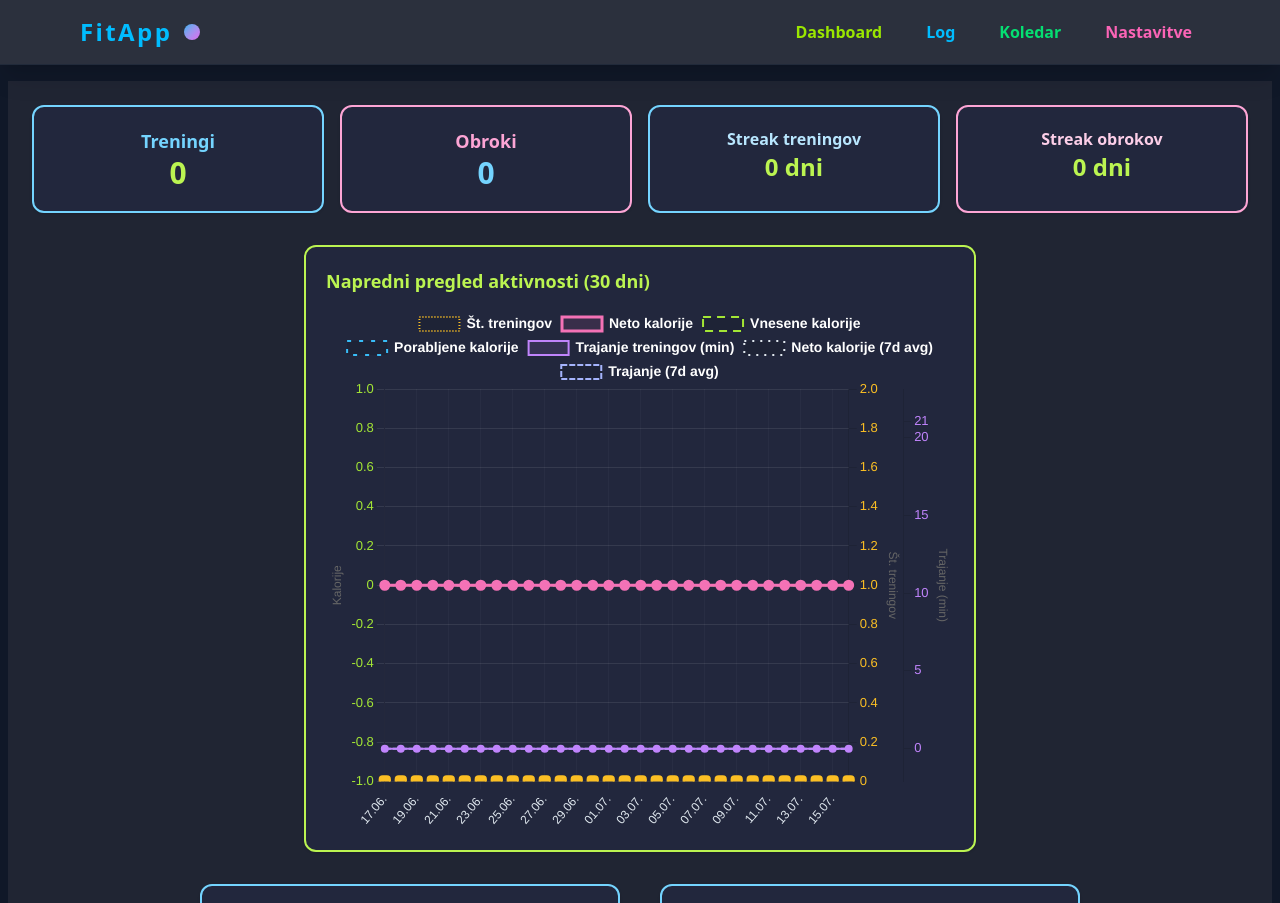
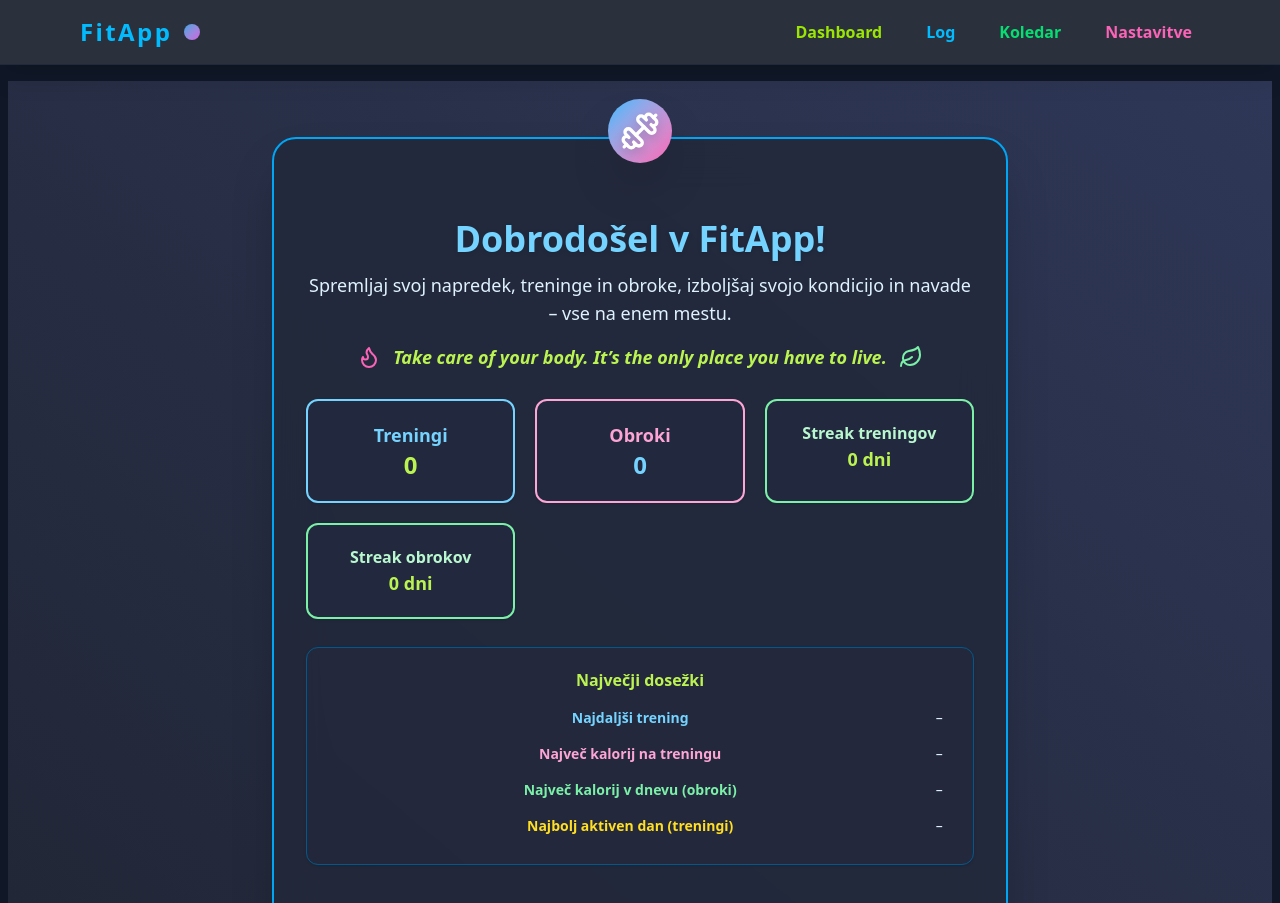
Before and after one commit to L0L3KB0L3K/FitAppRep, a React (Vite) app: page / in a window 1280 px wide. Shown: the top 903 px of the page. Built offline with nearby package versions, Linux system fonts and the light colour scheme.

Commit message:
dodan home page, footer...

```diff
--- a/src/App.jsx
+++ b/src/App.jsx
@@ -1,12 +1,13 @@
 import { BrowserRouter as Router, Routes, Route } from "react-router-dom";
 import Navbar from "./components/Navbar";
 import { Toaster } from "react-hot-toast";
-// Uvozi nove strani (komponente)
+import Home from "./pages/home";
 import Dashboard from "./pages/Dashboard";
 import Log from "./pages/Log";
 import Calendar from "./pages/Calendar";
 import Settings from "./pages/Settings";
 import "./index.css";
+
 
 function App() {
   return (
@@ -18,7 +19,7 @@ function App() {
       <div className="bg-gray-900 min-h-screen px-2 pt-4">
         <Routes>
           {/* Nastavi, katera komponenta naj se prikaže na določeni poti */}
-          <Route path="/" element={<Dashboard />} />
+          <Route path="/" element={<Home />} />
           <Route path="/dashboard" element={<Dashboard />} />
           <Route path="/log" element={<Log />} />
           <Route path="/calendar" element={<Calendar />} />
--- /dev/null
+++ b/src/components/Footer.jsx
@@ -0,0 +1,19 @@
+function Footer() {
+  return (
+    <footer className="w-full bg-[#202533] border-t border-gray-800/70 py-4 text-center mt-12">
+      <div className="text-sm text-gray-400">
+        © {new Date().getFullYear()} FitApp • Created by Maj Oman
+        <span className="mx-2">|</span>
+        <a
+          href="https://github.com/L0L3KB0L3K/FitAppRep"
+          target="_blank"
+          rel="noopener noreferrer"
+          className="text-sky-400 hover:underline"
+        >
+          GitHub
+        </a>
+      </div>
+    </footer>
+  );
+}
+export default Footer;
--- a/src/components/Navbar.jsx
+++ b/src/components/Navbar.jsx
@@ -44,11 +44,9 @@ function FancyLink({ to, color, active, children, ...props }) {
   );
 }
 
-
 /**
  * Navbar – glavni navigacijski meni aplikacije
- * Prikazuje logo z animacijo, navigacijo za desktop in mobilne naprave,
- * aktivni zavihek je vizualno označen, dostopnost urejena (aria-labeli, title).
+ * Logo vodi na Home (/), Home ni več med gumbi.
  */
 function Navbar() {
   const [open, setOpen] = useState(false);
@@ -57,7 +55,7 @@ function Navbar() {
   // Helper: preveri ali je trenutna pot aktivna
   const isActive = (path) => location.pathname.startsWith(path);
 
-  // Navigacijske poti in barve (za lažje DRY vzdrževanje)
+  // Navigacijske poti in barve (brez Home)
   const navLinks = [
     { to: "/dashboard", label: "Dashboard", color: "lime" },
     { to: "/log", label: "Log", color: "sky" },
@@ -73,7 +71,7 @@ function Navbar() {
       <div className="max-w-6xl mx-auto px-4 flex justify-between items-center h-16">
         {/* Logo z animacijo in aria-label */}
         <Link
-          to="/dashboard"
+          to="/"
           className="text-2xl font-extrabold tracking-widest text-sky-400 flex items-center select-none transition-transform duration-200 hover:scale-105 hover:drop-shadow-lg"
           aria-label="Domov - FitApp"
           title="Domov"
--- /dev/null
+++ b/src/pages/Home.jsx
@@ -0,0 +1,198 @@
+import { useMemo } from "react";
+import { Link } from "react-router-dom";
+import useLocalStorage from "../hooks/useLocalStorage";
+import Footer from "../components/Footer";
+import { Flame, Dumbbell, Leaf } from "lucide-react";
+
+// Motivacijski citati – šport, prehrana, mentaliteta
+const QUOTES = [
+  // trening
+  "Small steps every day lead to big results.",
+  "Discipline beats motivation.",
+  "Push yourself, because no one else will do it for you.",
+  "No excuses. Just progress.",
+  "Consistency is the key to success.",
+  "Every workout counts – even the short ones.",
+  // prehrana
+  "You can’t out-train a bad diet.",
+  "Healthy body, healthy mind.",
+  "Eat for the body you want, not for the body you have.",
+  "Great abs are made in the kitchen.",
+  "Water is your best workout buddy.",
+  // mentaliteta/život
+  "Your only limit is your mind.",
+  "Progress, not perfection.",
+  "Take care of your body. It’s the only place you have to live.",
+  "Zdrav duh v zdravem telesu.",
+  "Small daily improvements are the key to staggering long-term results.",
+];
+
+// Največji dosežki – helper funkcija
+function calcAchievements(trainings, meals) {
+  const longest = trainings.length
+    ? trainings.reduce((max, t) => (Number(t.duration) > Number(max.duration) ? t : max), trainings[0])
+    : null;
+  const mostBurned = trainings.length
+    ? trainings.reduce((max, t) => (Number(t.calories) > Number(max.calories) ? t : max), trainings[0])
+    : null;
+  let dayCalories = {};
+  meals.forEach((m) => {
+    if (!m.date) return;
+    dayCalories[m.date] = (dayCalories[m.date] || 0) + Number(m.calories || 0);
+  });
+  const maxDay = Object.entries(dayCalories).sort((a, b) => b[1] - a[1])[0];
+  let dayTrainings = {};
+  trainings.forEach((t) => {
+    if (!t.date) return;
+    dayTrainings[t.date] = (dayTrainings[t.date] || 0) + 1;
+  });
+  const maxTrDay = Object.entries(dayTrainings).sort((a, b) => b[1] - a[1])[0];
+
+  return {
+    longest,
+    mostBurned,
+    maxDay, // [datum, kalorije]
+    maxTrDay, // [datum, št]
+  };
+}
+
+function getRandomQuote() {
+  return QUOTES[Math.floor(Math.random() * QUOTES.length)];
+}
+
+function Home() {
+  // Podatki za povzetek/dosežke
+  const [trainings] = useLocalStorage("trainings", []);
+  const [meals] = useLocalStorage("meals", []);
+
+  // Motivacijski citat – ob vsakem prihodu na stran je drug, ni timerja
+  const quote = useMemo(getRandomQuote, []);
+
+  // Povzetek: št. treningov, obrokov, streak
+  const trainingsCount = trainings.length;
+  const mealsCount = meals.length;
+
+  function getStreak(items) {
+    let streak = 0;
+    let day = new Date();
+    for (;;) {
+      const dStr = day.toISOString().slice(0, 10);
+      if (items.some((i) => i.date === dStr)) {
+        streak++;
+        day.setDate(day.getDate() - 1);
+      } else break;
+    }
+    return streak;
+  }
+  const trainingStreak = getStreak(trainings);
+  const mealStreak = getStreak(meals);
+
+  // Največji dosežki
+  const achievements = useMemo(() => calcAchievements(trainings, meals), [trainings, meals]);
+
+  // Ime uporabnika (če želiš personalizacijo)
+  let name = ""; // Lahko dodaš po želji, npr. iz localStorage ali svojega profila
+
+  return (
+    <div className="min-h-screen flex flex-col justify-between bg-gradient-to-tr from-[#202533] to-[#2e3757]">
+      <div className="max-w-3xl mx-auto w-full px-4 flex-1 flex flex-col justify-center items-center pt-14 pb-6">
+        {/* GLASS KARTICA */}
+        <div className="bg-[#22283a]/80 rounded-3xl shadow-2xl px-8 py-12 flex flex-col items-center relative backdrop-blur-xl border-2 border-sky-500 w-full">
+          {/* Hero ikona */}
+          <div className="absolute -top-8 left-1/2 -translate-x-1/2 z-10">
+            <div className="rounded-full shadow-2xl p-3 bg-gradient-to-br from-sky-400 to-pink-400 animate-bounce">
+              <Dumbbell className="w-10 h-10 text-white drop-shadow-lg" />
+            </div>
+          </div>
+          {/* Pozdrav */}
+          <h1 className="mt-8 text-3xl md:text-4xl font-black text-sky-300 text-center drop-shadow mb-3">
+            {name ? `Dobrodošel nazaj, ${name}!` : "Dobrodošel v FitApp!"}
+          </h1>
+          {/* Opis aplikacije */}
+          <p className="text-lg text-sky-100 mb-4 text-center font-medium">
+            Spremljaj svoj napredek, treninge in obroke, izboljšaj svojo kondicijo in navade – vse na enem mestu.
+          </p>
+          {/* Motivacijski pregovor */}
+          <div className="flex items-center gap-3 text-lg italic text-lime-300 font-bold mb-7 text-center animate-fadeIn">
+            <Flame className="w-6 h-6 text-pink-400" />
+            <span>{quote}</span>
+            <Leaf className="w-6 h-6 text-green-300" />
+          </div>
+
+          {/* Povzetek – kartice */}
+          <div className="grid grid-cols-2 md:grid-cols-3 gap-5 w-full mb-7">
+            <div className="bg-[#232940]/90 rounded-xl px-4 py-5 shadow border-2 border-sky-300 flex flex-col items-center transition hover:scale-105">
+              <div className="text-lg text-sky-300 font-bold">Treningi</div>
+              <div className="text-2xl text-lime-300 font-black">{trainingsCount}</div>
+            </div>
+            <div className="bg-[#232940]/90 rounded-xl px-4 py-5 shadow border-2 border-pink-300 flex flex-col items-center transition hover:scale-105">
+              <div className="text-lg text-pink-300 font-bold">Obroki</div>
+              <div className="text-2xl text-sky-300 font-black">{mealsCount}</div>
+            </div>
+            <div className="bg-[#232940]/90 rounded-xl px-4 py-5 shadow border-2 border-green-300 flex flex-col items-center transition hover:scale-105">
+              <div className="text-base text-green-200 font-bold">Streak treningov</div>
+              <div className="text-lg text-lime-300 font-bold">{trainingStreak} dni</div>
+            </div>
+            <div className="bg-[#232940]/90 rounded-xl px-4 py-5 shadow border-2 border-green-300 flex flex-col items-center transition hover:scale-105">
+              <div className="text-base text-green-200 font-bold">Streak obrokov</div>
+              <div className="text-lg text-lime-300 font-bold">{mealStreak} dni</div>
+            </div>
+          </div>
+
+          {/* Tabela največjih dosežkov */}
+          <div className="w-full bg-[#24293d]/90 border border-sky-800 rounded-xl shadow px-6 py-5 mb-7">
+            <h2 className="text-base text-lime-300 font-bold mb-2 text-center">Največji dosežki</h2>
+            <table className="w-full text-sm text-sky-100 text-center">
+              <tbody>
+                <tr>
+                  <td className="font-semibold text-sky-300 py-2">Najdaljši trening</td>
+                  <td>
+                    {achievements.longest
+                      ? `${achievements.longest.duration} min (${achievements.longest.type}, ${achievements.longest.date})`
+                      : "–"}
+                  </td>
+                </tr>
+                <tr>
+                  <td className="font-semibold text-pink-300 py-2">Največ kalorij na treningu</td>
+                  <td>
+                    {achievements.mostBurned
+                      ? `${achievements.mostBurned.calories} kcal (${achievements.mostBurned.type}, ${achievements.mostBurned.date})`
+                      : "–"}
+                  </td>
+                </tr>
+                <tr>
+                  <td className="font-semibold text-green-300 py-2">Največ kalorij v dnevu (obroki)</td>
+                  <td>
+                    {achievements.maxDay
+                      ? `${achievements.maxDay[1]} kcal (${achievements.maxDay[0]})`
+                      : "–"}
+                  </td>
+                </tr>
+                <tr>
+                  <td className="font-semibold text-yellow-300 py-2">Najbolj aktiven dan (treningi)</td>
+                  <td>
+                    {achievements.maxTrDay
+                      ? `${achievements.maxTrDay[1]} treningov (${achievements.maxTrDay[0]})`
+                      : "–"}
+                  </td>
+                </tr>
+              </tbody>
+            </table>
+          </div>
+
+          {/* CTA gumb */}
+          <Link
+            to="/dashboard"
+            className="mt-3 bg-gradient-to-r from-sky-400 to-pink-400 text-white text-lg font-extrabold px-7 py-3 rounded-2xl shadow-lg transition hover:scale-105 hover:shadow-xl focus:ring-4 focus:ring-pink-300"
+          >
+            Poglej svoj napredek
+          </Link>
+        </div>
+      </div>
+      {/* Footer (na vseh straneh!) */}
+      <Footer />
+    </div>
+  );
+}
+
+export default Home;
```
